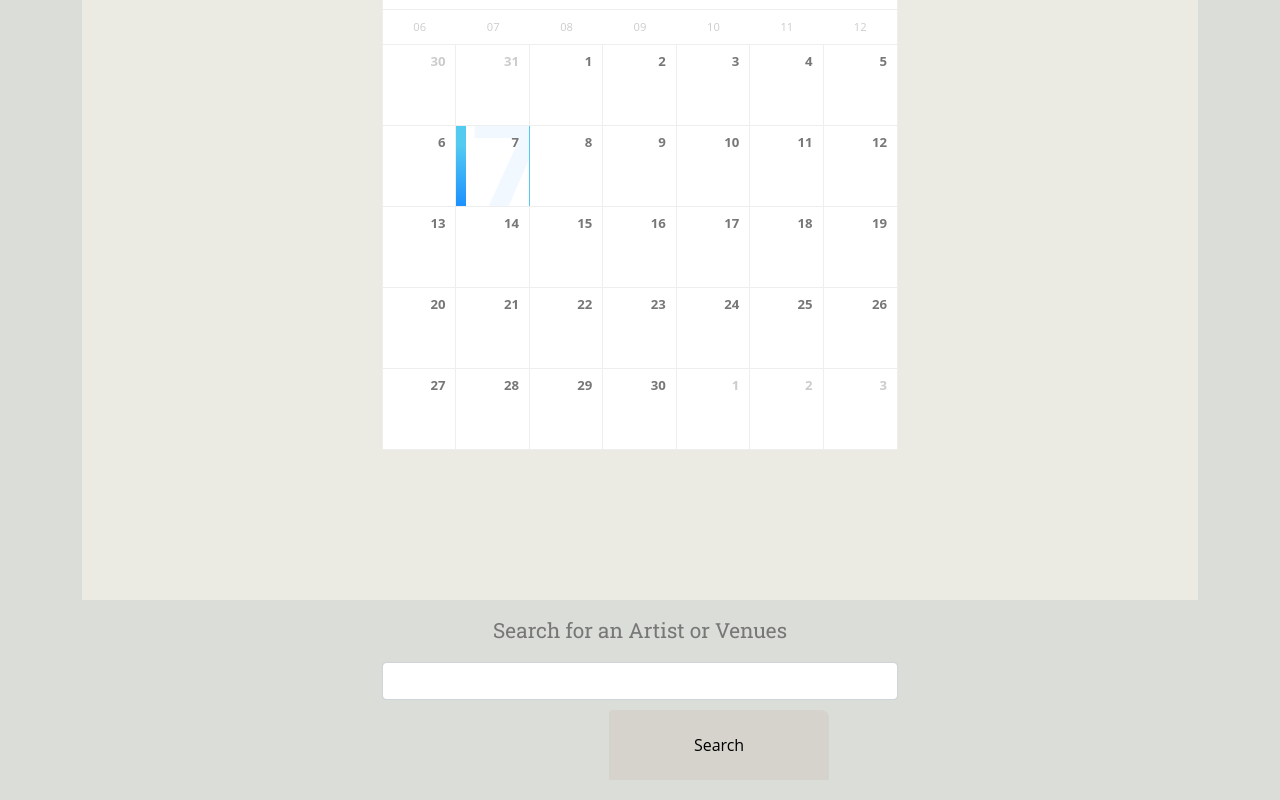
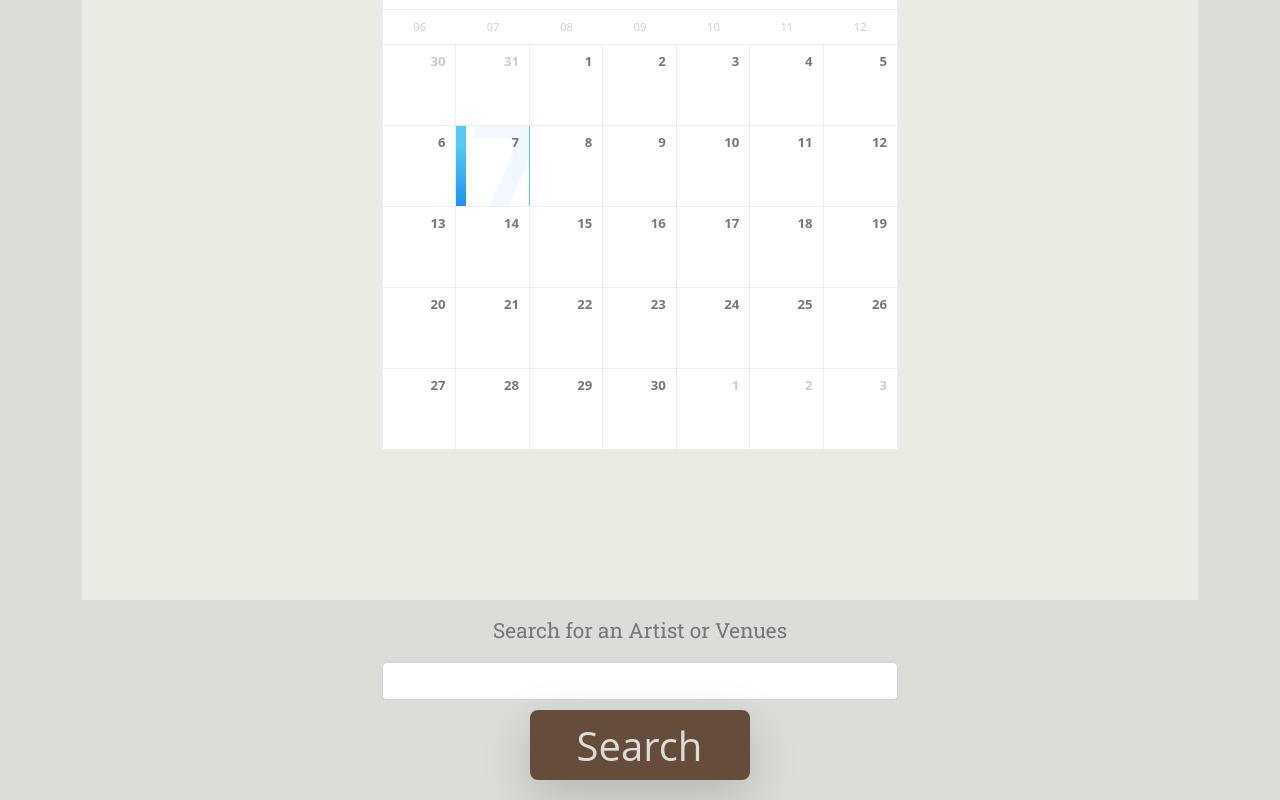
Before and after one commit to MattReisdorf/StageCoach, a React (Create React App) app in the folder client/: page / in a window 1280 px wide. Shown: the part 494-1294 px from the top of the page. Built offline with nearby package versions, Linux system fonts and the light colour scheme.

Commit message:
search button for home

```diff
--- a/client/src/components/css/Home.css
+++ b/client/src/components/css/Home.css
@@ -42,17 +42,15 @@
     padding-right: 300px;
 }
 
-.search-button {
+#srch-button {
     width: 220px;
     height: 70px;
-    margin-left: 44%;
     margin-top: 10px;
-    background-color: rgb(235,234,227);
-    color: black;
-    border-bottom-left-radius: 8px;
-    border-bottom-right-radius: 8px;
-    border-top-right-radius: 8px;
-    border-top-left-radius: 8px;
+    margin-bottom: 20px;
+    color: rgb(218,221,216);
+    background-color:rgb(102, 76, 58) !important;
+    border-radius: 8px;
+    font-size: 40px;
 }
 
 #bottom-button {
--- a/client/src/components/pages/Home.js
+++ b/client/src/components/pages/Home.js
@@ -60,7 +60,9 @@ class Home extends Component {
                         <p className = 'search-text'>Search for an Artist or Venues</p>
                         <form className = 'search-form'>
                             <input className = 'form-control' type = 'search' placeholder = '' aria-label = 'search'></input>
-                            <button className = 'btn btn-dark search-button' type = 'submit'>Search</button>
+                            <div id="bottom-button">
+                            <button id="srch-button" className = 'btn shadow-lg' type = 'submit'>Search</button>
+                            </div>
                         </form>
                     </div>
                 </div>
```
